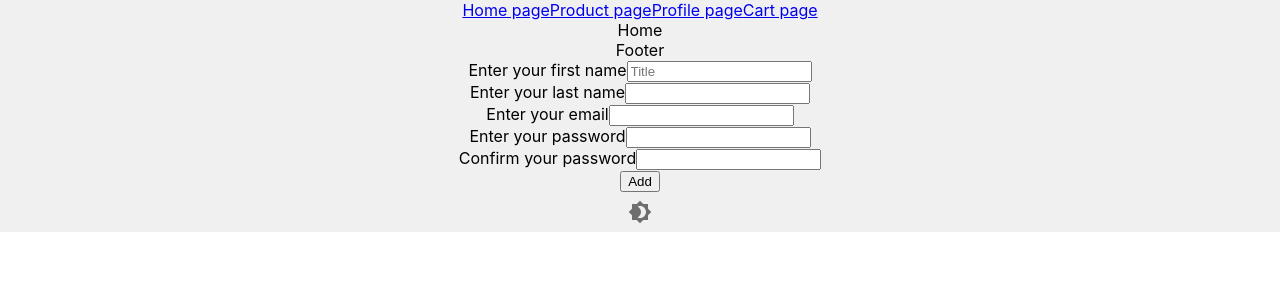
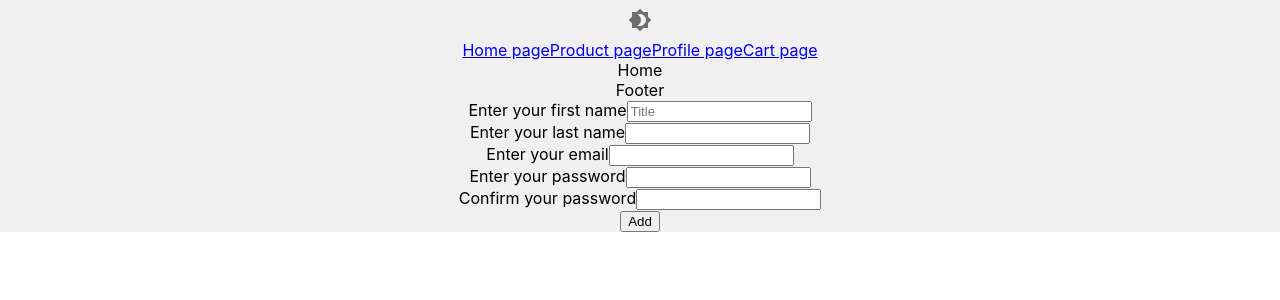
Before and after one commit to MrBogdan007/bof-frontendProjectAdvanced, a React (Create React App) app: page / in a window 1280 px wide. Shown: the top 300 px of the page. Built offline with nearby package versions, Linux system fonts and the light colour scheme.

Commit message:
added dark mode button

```diff
--- a/src/App.tsx
+++ b/src/App.tsx
@@ -10,31 +10,29 @@ import Profile from "./components/Profile";
 import Cart from "./components/Cart";
 
 import { red } from "@mui/material/colors";
-import React, { useState, useEffect } from "react";
+import React, { useState, useEffect, createContext } from "react";
 import logo from "./logo.svg";
 import { useForm, SubmitHandler } from "react-hook-form";
 import { BrowserRouter, Route, Routes, Link } from "react-router-dom";
 import { yupResolver } from "@hookform/resolvers/yup";
-import Brightness4Icon from "@mui/icons-material/Brightness4";
-import Brightness7Icon from "@mui/icons-material/Brightness7";
+
 import { Box, ThemeProvider } from "@mui/material";
 import { userSchema } from "./schema/userForm";
 import { createTheme } from "@mui/material/styles";
 import { green, purple } from "@mui/material/colors";
 import IconButton from '@mui/material/IconButton';
+import PalleteButton from "./components/PalleteButton";
 
 interface IFormInput {
   firstname: string;
 }
-
+export const ThemeContext = createContext({toggleMode: ()=>{}})
 const App = () => {
   const { register, handleSubmit } = useForm<IFormInput>({
     resolver: yupResolver(userSchema),
   });
   const onSubmit: SubmitHandler<IFormInput> = (data) => console.log(data);
-
   const [mode, setMode] = useState<"dark" | "light">("light");
-
   const theme = createTheme({
     palette: {
       mode,
@@ -58,7 +56,7 @@ const App = () => {
             primary: { main: "#003B8E" },
             secondary: { main: "#1564BF" },
             text: {
-              primary: "black",
+              primary: "white",
               secondary: "blue",
             },
             background: {
@@ -67,9 +65,18 @@ const App = () => {
           }),
     },
   });
+  const manageTheme =  {
+    toggleMode: () =>{
+      setMode((prevMode)=>(prevMode ==="light" ? "dark" : "light"))
+    }
+  }
+
   return (
+    <ThemeContext.Provider value={manageTheme}>
     <ThemeProvider theme={theme}>
-      <Box sx={{backgroundColor:'background.default'}} className="App">
+
+      <Box sx={{backgroundColor:'background.default', color:'text.primary'}} className="App">
+      <PalleteButton/>
         <BrowserRouter>
           <NavBar />
           <Routes>
@@ -131,11 +138,10 @@ const App = () => {
             </button>
           </div>
         </form>
-        <IconButton onClick={() => setMode(mode === "dark"? "light":"dark")}>
-          {mode === "light"? <Brightness4Icon/>:<Brightness7Icon/> }
-        </IconButton>
+
       </Box>
     </ThemeProvider>
+    </ThemeContext.Provider>
   );
 };
 
--- /dev/null
+++ b/src/components/PalleteButton.tsx
@@ -0,0 +1,21 @@
+import { IconButton, useTheme } from "@mui/material"
+import Brightness4Icon from "@mui/icons-material/Brightness4";
+import Brightness7Icon from "@mui/icons-material/Brightness7";
+import { useContext } from "react";
+import { ThemeContext } from "../App";
+
+const PalleteButton = () => {
+   const colorMode = useContext(ThemeContext);
+   const theme = useTheme();
+  return (
+    <div>
+         <IconButton onClick={() => colorMode.toggleMode()}>
+         {
+            theme.palette.mode ==='light' ? <Brightness4Icon/> : <Brightness7Icon/>
+         }
+        </IconButton>
+    </div>
+  )
+}
+
+export default PalleteButton
```
